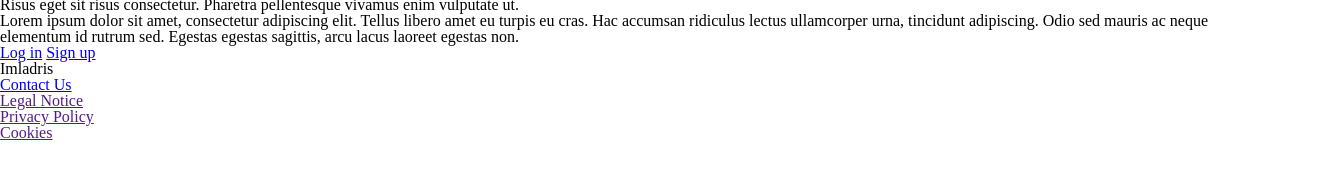
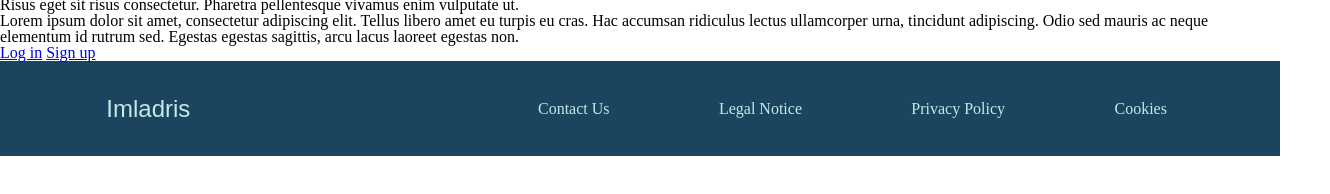
Before and after one commit to javiercg-daw/diw-UT4-imladris, a plain HTML site: page index.html in a window 1280 px wide. Shown: the part 98-292 px from the top of the page, 1330 px wide, since content can reach past the window. Drawn offline with Linux system fonts and the light colour scheme.

Commit message:
Add footer styles

```diff
--- /dev/null
+++ b/css/footer.css
@@ -0,0 +1,39 @@
+.footer__container {
+  height: 95px;
+  width: 100%;
+  display: grid;
+  grid-template-columns: repeat(12, 1fr);
+  grid-template-rows: 1fr;
+  column-gap: 20px;
+  margin: 0 50px;
+}
+
+.footer__brand {
+  grid-column: 1 / span 2;
+  margin: auto auto;
+
+  font-family: First Order Light, fantasy;
+  font-style: normal;
+  font-weight: normal;
+  font-size: 24px;
+  line-height: 26px;
+}
+
+.footer__nav {
+  grid-column: 5 / span 7;
+}
+
+.footer__nav-list {
+  display: flex;
+  height: 100%;
+  justify-content: space-around;
+  align-items: center;
+}
+
+.footer__nav-list a {
+  text-decoration: none;
+  font-family: Libre Baskerville, Baskerville, serif;
+  font-style: normal;
+  font-weight: normal;
+  font-size: 16px;
+}
--- a/css/header.css
+++ b/css/header.css
@@ -20,14 +20,13 @@ h1 {
   display: flex;
   align-items: center;
   text-align: center;
-    z-index: 1;
-    grid-column: 1/span 2;
+  grid-column: 1 / span 2;
   grid-row: 1;
   margin-left: 38px;
 }
 
 .header__logo-img {
-    color: #DECD31;
+  color: #decd31;
   grid-column: 1;
   height: 95px;
   grid-row: 1;
--- a/css/main.css
+++ b/css/main.css
@@ -1,3 +1,4 @@
 @import "reset.css";
 @import "colors.css";
 @import "header.css";
+@import "footer.css";
--- a/index.html
+++ b/index.html
@@ -1,22 +1,24 @@
 <!DOCTYPE html>
 <html lang="en">
   <head>
-    <meta charset="UTF-8"/>
-    <meta http-equiv="X-UA-Compatible" content="IE=edge"/>
-    <meta name="viewport" content="width=device-width, initial-scale=1.0"/>
+    <meta charset="UTF-8" />
+    <meta http-equiv="X-UA-Compatible" content="IE=edge" />
+    <meta name="viewport" content="width=device-width, initial-scale=1.0" />
 
-    <link rel="stylesheet" href="./css/main.css"/>
+    <link rel="stylesheet" href="./css/main.css" />
     <title>Imladris</title>
   </head>
   <body>
     <header class="bg-green-dark">
       <div class="header__container">
-        <img class="header__logo-img" src="/img/logo.svg" alt="Imladris Logo"/>
+        <img class="header__logo-img" src="/img/logo.svg" alt="Imladris Logo" />
         <h1 class="text-green-light">Imladris</h1>
         <nav class="header__navbar">
           <ul class="header__navbar-list">
             <li><a class="text-green-light" href="/index.html">Home</a></li>
-                <li><a class="text-green-light" href="/characters.html">Characters</a></li>
+            <li>
+              <a class="text-green-light" href="/characters.html">Characters</a>
+            </li>
             <li><a class="text-green-light" href="/films.html">Films</a></li>
           </ul>
         </nav>
@@ -45,16 +47,18 @@
       </section>
     </main>
 
-<footer>
-    <p>Imladris</p>
-    <nav>
-        <ul>
-            <li><a href="./contact-us.html">Contact Us</a></li>
-            <li><a href="">Legal Notice</a></li>
-            <li><a href="">Privacy Policy</a></li>
-            <li><a href="">Cookies</a></li>
+    <footer class="bg-blue-dark">
+      <div class="footer__container">
+        <p class="footer__brand text-blue-light">Imladris</p>
+        <nav class="footer__nav">
+          <ul class="footer__nav-list">
+            <li><a class="text-blue-light" href="./contact-us.html">Contact Us</a></li>
+            <li><a class="text-blue-light" href="">Legal Notice</a></li>
+            <li><a class="text-blue-light" href="">Privacy Policy</a></li>
+            <li><a class="text-blue-light" href="">Cookies</a></li>
           </ul>
         </nav>
+      </div>
     </footer>
   </body>
 </html>
```
Lines whose indentation alone changed are shown as unchanged.
